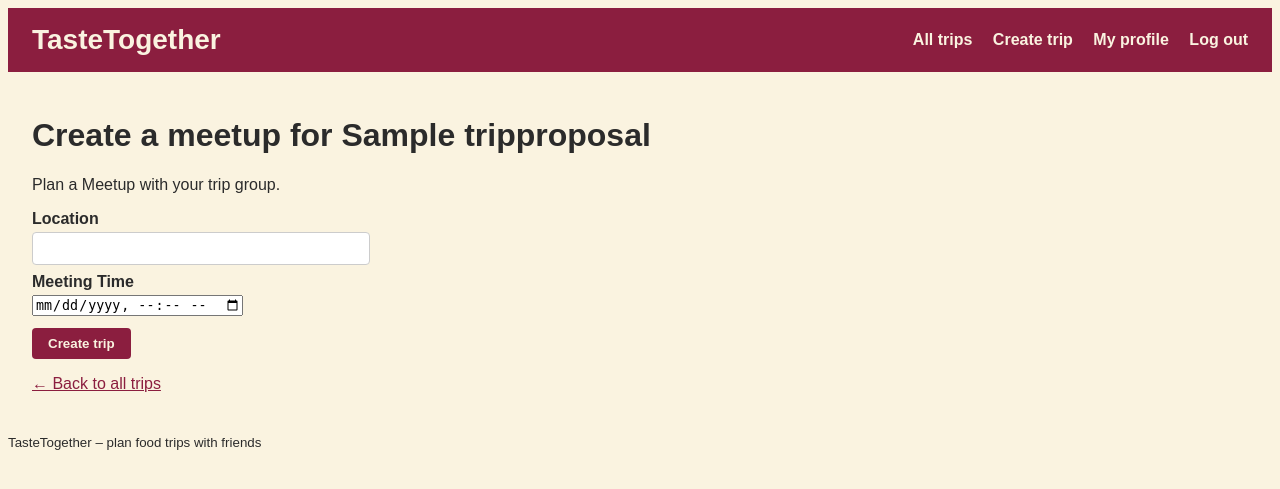
After one commit to pezzi-ph/web-travel-together, a Flask app: page /trips/1/createMeetup in a window 1280 px wide. The commit adds this page. Shown: the top 489 px of the page. Run offline with Flask 3, Linux system fonts and the light colour scheme; a user stored in the database is signed in; tables that the repository leaves empty hold one stand-in row (values such as "Sample post").

Commit message:
added meetups

```diff
--- a/travel_together/main.py
+++ b/travel_together/main.py
@@ -16,7 +16,7 @@ from .model import (
     TripProposal,
     TripProposalParticipant,
     Location,
-    ProposalStatus, Activity, Message, PossibleDates,
+    ProposalStatus, Activity, Message, PossibleDates, Meetup,
 )
 
 bp = Blueprint("main", __name__)
@@ -465,3 +465,47 @@ def message_board(trip_id):
         trip=trip,
         messages=trip.messages,
     )
+
+
+
+# ---------------------------------------------------------
+# TRIP CREATE MEETUP
+# ---------------------------------------------------------
+@bp.route("/trips/<int:trip_id>/createMeetup", methods=["GET", "POST"])
+@login_required
+def create_meetup(trip_id):
+    trip = TripProposal.query.get_or_404(trip_id)
+    my_participation = None
+    for p in trip.participants:
+        if p.user_id == current_user.id and p.can_edit:
+            my_participation = p
+            break
+    if my_participation is None:
+        flash("You cannot add meetups for this trip.")
+        return trip_detail(trip_id)
+    if request.method == "POST":
+        location = request.form.get("location")
+        meet_time = request.form.get("meet_time")
+        if not location or not meet_time:
+            flash("Location and meet time are required.")
+            return trip_detail(trip_id)
+
+        loc = Location.query.filter_by(name=location).first()
+        if not loc:
+            loc = Location(name=location)
+            db.session.add(loc)
+
+        try:
+            # HTML datetime-local gives e.g. "2025-12-10T20:35"
+            dt = datetime.fromisoformat(meet_time)
+        except ValueError:
+            flash("Invalid date format. Please enter valid dates.")
+            return trip_detail(trip_id)
+
+        meetup = Meetup(location=loc, meeting_date=dt, trip_id=trip_id)
+        db.session.add(meetup)
+        db.session.commit()
+        flash("Meetup created successfully.")
+        return trip_detail(trip_id)
+
+    return render_template("trips/add_meetup.html", trip=trip)
--- a/travel_together/templates/main/index.html
+++ b/travel_together/templates/main/index.html
@@ -28,7 +28,7 @@
     {% endfor %}
 </ul>
   {% else %}
-<p>No trips yet. Why not create one?</p>
+<p>No trips yet. Why not <a href="{{ url_for('main.create_trip') }}">create one</a>?</p>
   {% endif %}
 
     <h2>My trips</h2>
--- /dev/null
+++ b/travel_together/templates/trips/add_meetup.html
@@ -0,0 +1,40 @@
+{% extends "base.html" %}
+
+{% block title %}
+    Create a new Meetup
+{% endblock %}
+
+{% block content %}
+<div class="page-header">
+    <h1>Create a meetup for {{ trip.name }}</h1>
+    <p class="subtitle">
+        Plan a Meetup with your trip group.
+    </p>
+</div>
+
+<form method="post" class="form-card">
+
+    <div class="form-group">
+        <label for="location">Location</label>
+        <input type="text"
+               id="location"
+               name="location"
+               required>
+    </div>
+
+
+    <div class="form-group">
+        <label for="meet_time">Meeting Time</label>
+        <input type="datetime-local" id="meet_time" name="meet_time">
+    </div>
+
+
+    <button type="submit">
+        Create trip
+    </button>
+</form>
+
+<p>
+    <a href="{{ url_for('main.index') }}">← Back to all trips</a>
+</p>
+{% endblock %}
--- a/travel_together/templates/trips/create_trip.html
+++ b/travel_together/templates/trips/create_trip.html
@@ -164,7 +164,7 @@
         </select>
     </div>
     {% endif %}
-
+<br>
     <button type="submit">
         {% if trip.id is none %}
         Create trip
--- a/travel_together/templates/trips/message_board.html
+++ b/travel_together/templates/trips/message_board.html
@@ -2,7 +2,7 @@
 
 {% block content %}
     <h2>Chat</h2>
-    <div style="overflow-y: scroll; height: 60vh">
+    <div style="overflow-y: scroll; height: 55vh">
         {% for message in messages %}
             <div style="border-width: 1px">
                 <p><strong>from:</strong> {{ message.user.name }}</p>
```
Also changed, not shown: travel_together/model.py (+16 -0 lines), travel_together/templates/trips/trip_detail.html (+15 -7 lines).
